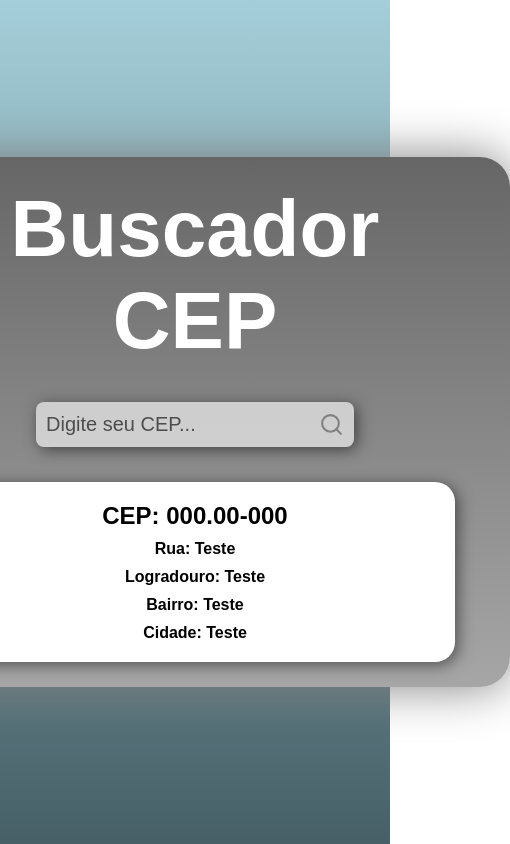
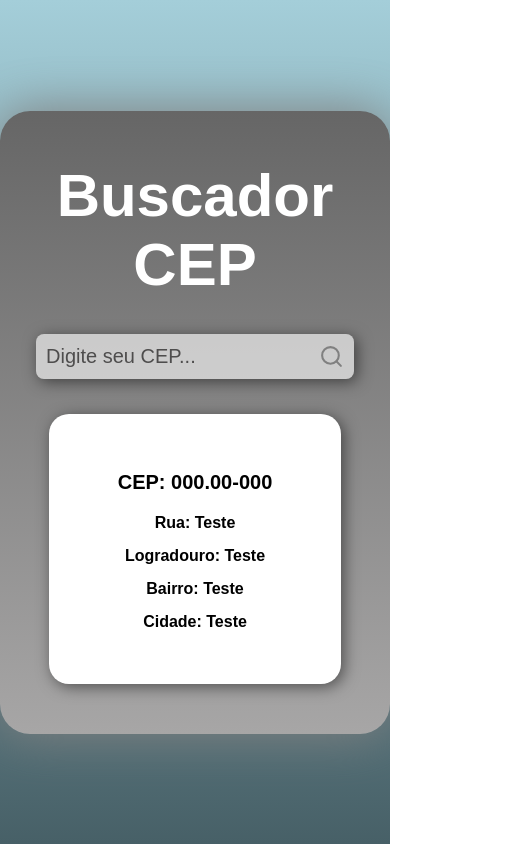
Before and after one commit to JoseCarlos-Filho/Projeto-Buscador-de-CEP, a React (Create React App) app: page / in a window 390 px wide. Shown: the whole page, 510 px wide, since content can reach past the window. Built offline with nearby package versions, Linux system fonts and the light colour scheme.

Commit message:
Projeto buscador de CEP Style and responsive finish

```diff
--- a/src/estilos/style.css
+++ b/src/estilos/style.css
@@ -1,23 +1,22 @@
 .container {
     height: 100vh;
+
     display: flex;
     justify-content: center;
     align-items: center;
     flex-direction: column;
+
     background: linear-gradient(to top, rgb(71, 96, 103), rgb(164, 206, 217));
 }
 
 .Box {
-    height: 450px;
-    width: 550px;
-    padding: 40px;
+
+    padding: 50px 25px;
 
     background: linear-gradient(to bottom, rgb(102, 102, 102), rgb(167, 166, 166));
     border-radius: 30px;
     box-shadow: 0px 0px 50px grey;
 
-
-    /* text-align: center; */
     display: flex;
     justify-content: center;
     align-items: center;
@@ -35,7 +34,7 @@
 }
 
 .title {
-    font-size: 80px;
+    font-size: 70px;
     text-align: center;
     color: white;
 
@@ -86,8 +85,7 @@
     transition: transform 0.5s;
 
     display: flex;
-    /* justify-content: center;
-    align-items: center; */
+
 }
 
 .buttonSearch:hover {
@@ -109,11 +107,32 @@
 }
 
 .main h2 {
-    margin: 10px;
+    margin: 20px;
     font-weight: bold;
 }
 
 .main span {
-    margin-bottom: 10px;
+    margin-bottom: 15px;
     font-weight: bold;
 }
+
+
+
+/* Media query responsividade */
+
+
+@media ( max-width: 640px ) {
+
+    .title {
+        font-size: 60px;
+    }
+
+    .main h2 {
+        font-size: 20px;
+    }
+
+    .main {
+        width: 80%;
+        min-height: 250px;
+    }
+}
```
